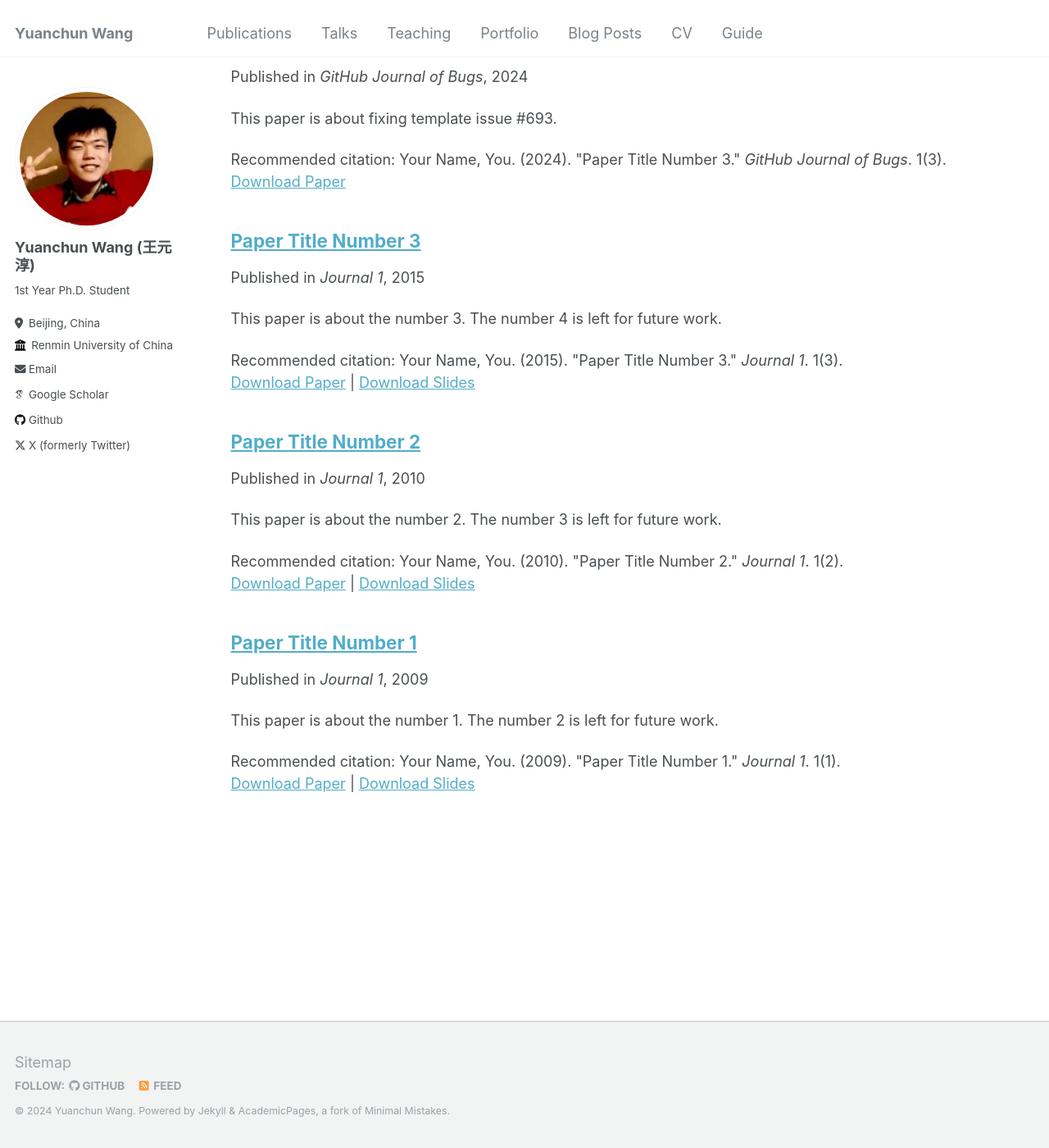
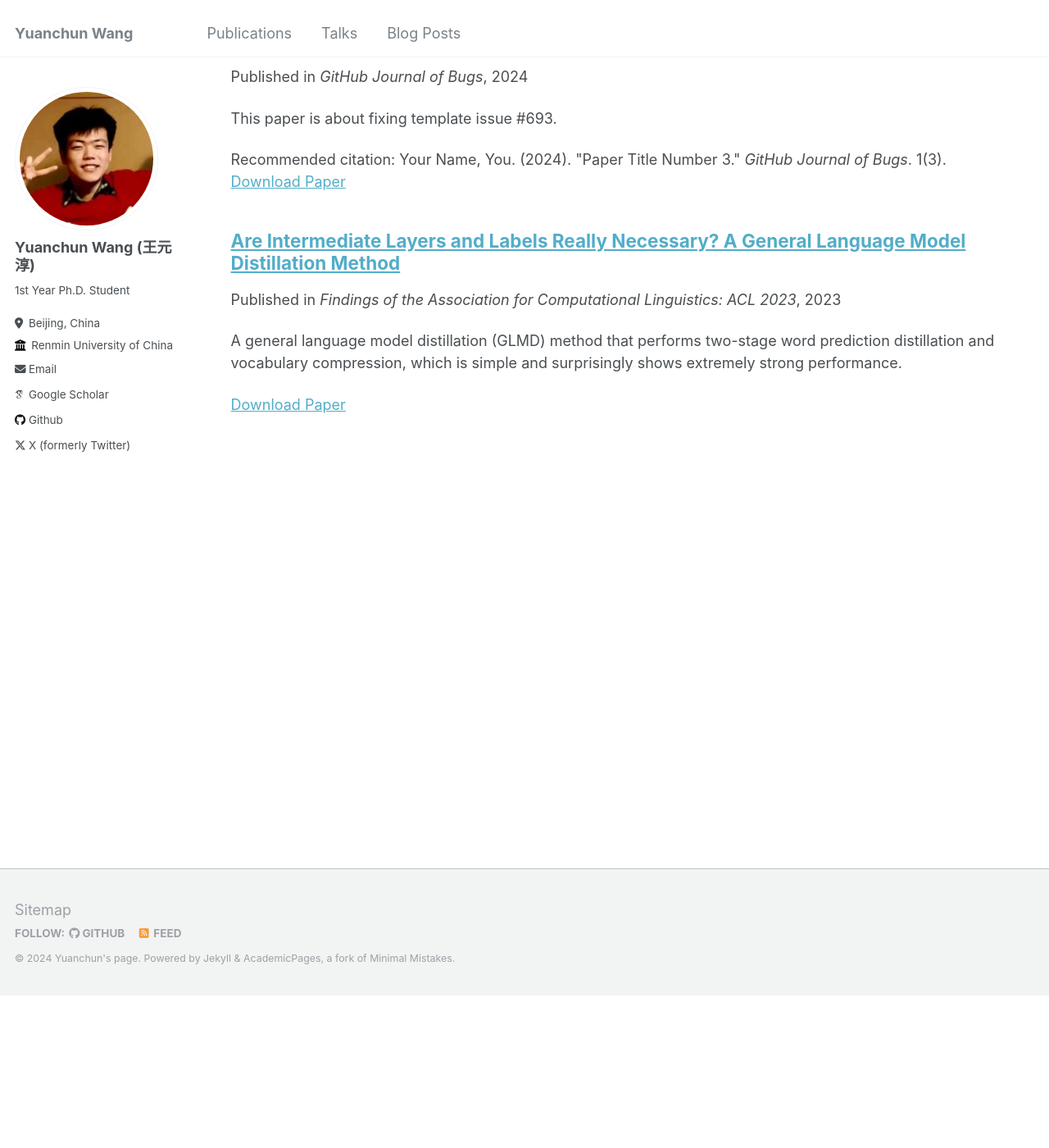
Before and after one commit to WangYC-99/WangYC-99.github.io, a Jekyll site: the page built from _pages/publications.md, in a window 1280 px wide and 1400 px high, scrolled down 185 px. Shown: the whole window at 82% size. Built offline with Jekyll 4.4.1, drawn with Linux system fonts in a browser that asks for light colours; some web fonts are replaced.

Commit message:
update publications

```diff
--- a/_config.yml
+++ b/_config.yml
@@ -10,8 +10,8 @@
 locale                   : "en-US"
 title                    : "Yuanchun Wang"
 title_separator          : "-"
-name                     : &name "Yuanchun Wang"
-description              : &description "CS Student"
+name                     : &name "Yuanchun's page"
+description              : &description "Yuanchun's page"
 url                      : https://wangyc-99.github.io # the base hostname & protocol for your site e.g. "https://mmistakes.github.io"
 baseurl                  : "" # the subpath of your site, e.g. "/blog"
 repository               : "WangYC-99/WangYC-99.github.io"
@@ -43,7 +43,7 @@ author:
   bitbucket        : # Username - Update with your username on the site
   codepen          : # Username
   dribbble         : # Username
-  github           : "https://github.com/WangYC-99"
+  github           : "WangYC-99"
   kaggle           : # Username
   stackoverflow    : # User number or user number and name (i.e., use "1" or "1/jeff-atwood")
 
@@ -65,7 +65,7 @@ author:
   steam            : # Username
   telegram         : # URL
   tumblr           : # Username
-  twitter          : Yuanchun Wang
+  twitter          : "fredy99"
   vine             : # Username
   weibo            : # Username
   wikipedia        : # Username
--- a/_publications/2009-10-01-paper-title-number-1.md
+++ /dev/null
@@ -1,13 +0,0 @@
----
-title: "Paper Title Number 1"
-collection: publications
-permalink: /publication/2009-10-01-paper-title-number-1
-excerpt: 'This paper is about the number 1. The number 2 is left for future work.'
-date: 2009-10-01
-venue: 'Journal 1'
-slidesurl: 'http://academicpages.github.io/files/slides1.pdf'
-paperurl: 'http://academicpages.github.io/files/paper1.pdf'
-citation: 'Your Name, You. (2009). &quot;Paper Title Number 1.&quot; <i>Journal 1</i>. 1(1).'
----
-
-The contents above will be part of a list of publications, if the user clicks the link for the publication than the contents of section will be rendered as a full page, allowing you to provide more information about the paper for the reader. When publications are displayed as a single page, the contents of the above "citation" field will automatically be included below this section in a smaller font.
--- a/_publications/2010-10-01-paper-title-number-2.md
+++ /dev/null
@@ -1,13 +0,0 @@
----
-title: "Paper Title Number 2"
-collection: publications
-permalink: /publication/2010-10-01-paper-title-number-2
-excerpt: 'This paper is about the number 2. The number 3 is left for future work.'
-date: 2010-10-01
-venue: 'Journal 1'
-slidesurl: 'http://academicpages.github.io/files/slides2.pdf'
-paperurl: 'http://academicpages.github.io/files/paper2.pdf'
-citation: 'Your Name, You. (2010). &quot;Paper Title Number 2.&quot; <i>Journal 1</i>. 1(2).'
----
-
-The contents above will be part of a list of publications, if the user clicks the link for the publication than the contents of section will be rendered as a full page, allowing you to provide more information about the paper for the reader. When publications are displayed as a single page, the contents of the above "citation" field will automatically be included below this section in a smaller font.
--- a/_publications/2015-10-01-paper-title-number-3.md
+++ /dev/null
@@ -1,13 +0,0 @@
----
-title: "Paper Title Number 3"
-collection: publications
-permalink: /publication/2015-10-01-paper-title-number-3
-excerpt: 'This paper is about the number 3. The number 4 is left for future work.'
-date: 2015-10-01
-venue: 'Journal 1'
-slidesurl: 'http://academicpages.github.io/files/slides3.pdf'
-paperurl: 'http://academicpages.github.io/files/paper3.pdf'
-citation: 'Your Name, You. (2015). &quot;Paper Title Number 3.&quot; <i>Journal 1</i>. 1(3).'
----
-
-The contents above will be part of a list of publications, if the user clicks the link for the publication than the contents of section will be rendered as a full page, allowing you to provide more information about the paper for the reader. When publications are displayed as a single page, the contents of the above "citation" field will automatically be included below this section in a smaller font.
--- /dev/null
+++ b/_publications/2023-06-11-glmd.md
@@ -0,0 +1,13 @@
+---
+title: "Are Intermediate Layers and Labels Really Necessary? A General Language Model Distillation Method"
+collection: publications
+permalink: /publication/2023-06-11-glmd
+excerpt: 'A general language model distillation (GLMD) method that performs two-stage word prediction distillation and vocabulary compression, which is simple and surprisingly shows extremely strong performance.'
+date: 2023-06-11
+venue: 'Findings of the Association for Computational Linguistics: ACL 2023'
+slidesurl:
+paperurl: 'https://aclanthology.org/2023.findings-acl.614.pdf'
+citation:
+---
+
+The large scale of pre-trained language models poses a challenge for their deployment on various devices, with a growing emphasis on methods to compress these models, particularly knowledge distillation. However, current knowledge distillation methods rely on the model's intermediate layer features and the golden labels (also called hard labels), which usually require aligned model architecture and enough labeled data respectively. Moreover, the parameters of vocabulary are usually neglected in existing methods. To address these problems, we propose a general language model distillation (GLMD) method that performs two-stage word prediction distillation and vocabulary compression, which is simple and surprisingly shows extremely strong performance. Specifically, GLMD supports more general application scenarios by eliminating the constraints of dimension and structure between models and the need for labeled datasets through the absence of intermediate layers and golden labels. Meanwhile, based on the long-tailed distribution of word frequencies in the data, GLMD designs a strategy of vocabulary compression through decreasing vocabulary size instead of dimensionality. Experimental results show that our method outperforms 25 state-of-the-art methods on the SuperGLUE benchmark, achieving an average score that surpasses the best method by 3%.
```
Also changed, not shown: _data/navigation.yml (+8 -8 lines), _pages/about.md (+3 -1 lines).
